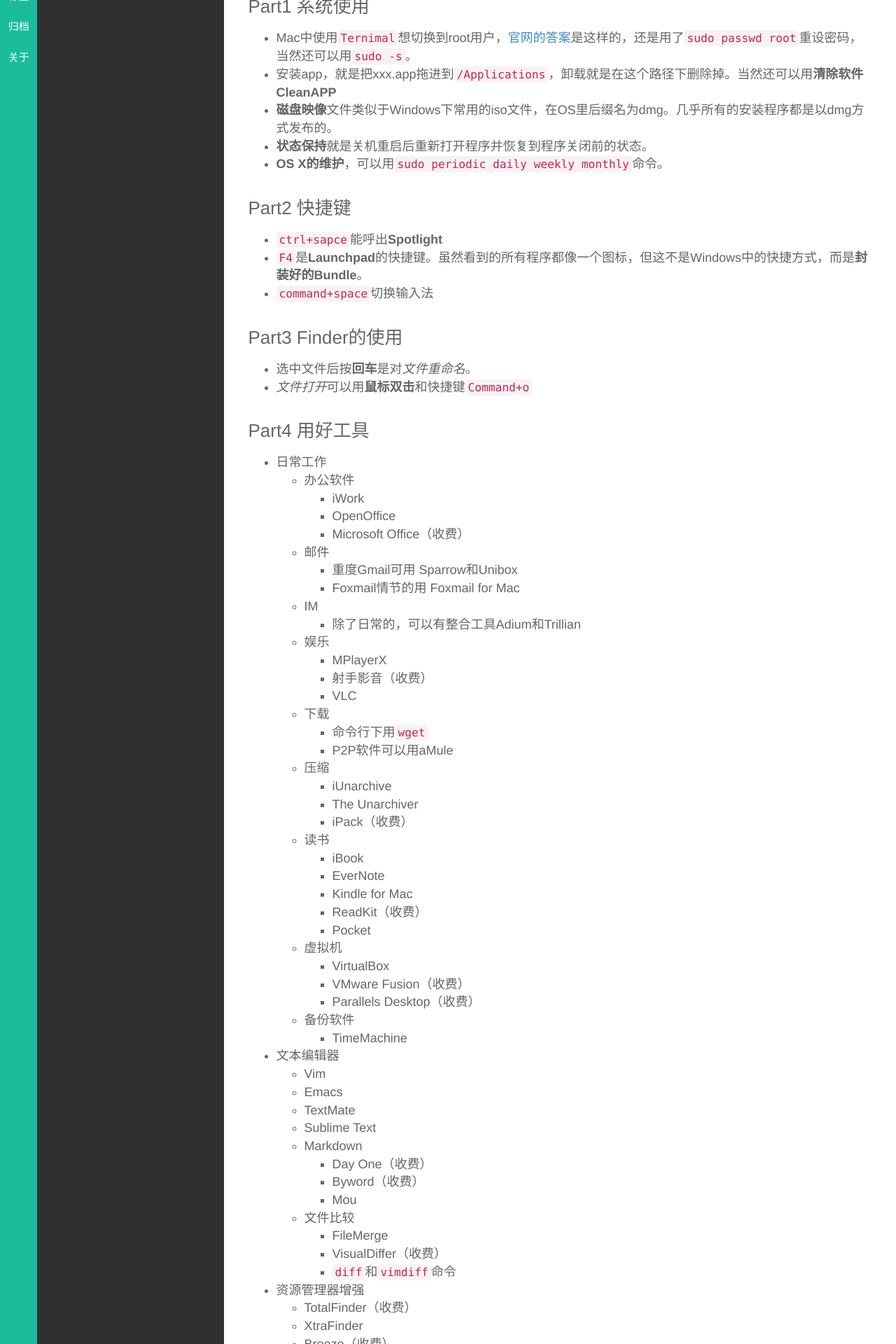
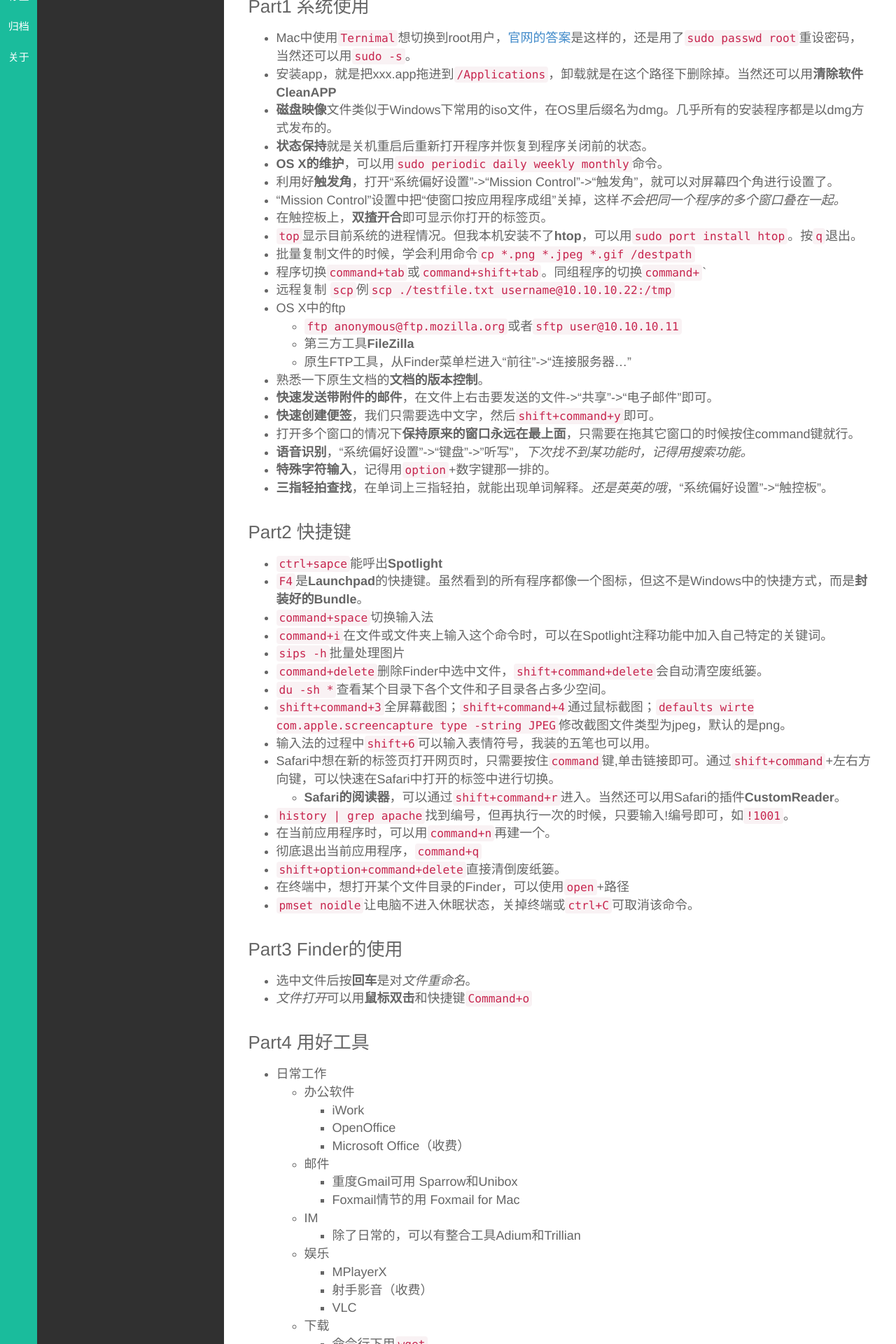
Before and after one commit to wolflion/blog, a Jekyll site: the page built from _posts/工具/2014-12-01-Use-Macbook.md, in a window 1280 px wide. Shown: the part 389-2309 px from the top of the page at 70% size. Built offline with Jekyll 4.4.1, drawn with Linux system fonts in a browser that asks for light colours; some of the changed text lies outside the part shown.

Commit message:
20170714UpdatedLabA308
20170714UpdatedLabA308

```diff
--- a/_posts/工具/2014-12-01-Use-Macbook.md
+++ b/_posts/工具/2014-12-01-Use-Macbook.md
@@ -17,11 +17,43 @@
 + **磁盘映像**文件类似于Windows下常用的iso文件，在OS里后缀名为dmg。几乎所有的安装程序都是以dmg方式发布的。
 + **状态保持**就是关机重启后重新打开程序并恢复到程序关闭前的状态。
 + **OS X的维护**，可以用`sudo periodic daily weekly monthly`命令。
++ 利用好**触发角**，打开“系统偏好设置”->“Mission Control”->“触发角”，就可以对屏幕四个角进行设置了。
++ “Mission Control”设置中把“使窗口按应用程序成组”关掉，这样*不会把同一个程序的多个窗口叠在一起。*
++ 在触控板上，**双揸开合**即可显示你打开的标签页。
++ `top`显示目前系统的进程情况。但我本机安装不了**htop**，可以用`sudo port install htop`。按`q`退出。
++ 批量复制文件的时候，学会利用命令`cp *.png *.jpeg *.gif /destpath`
++ 程序切换`command+tab`或`command+shift+tab`。同组程序的切换`command+``
++ 远程复制 `scp`例`scp ./testfile.txt username@10.10.10.22:/tmp`
++ OS X中的ftp
+	+ `ftp anonymous@ftp.mozilla.org`或者`sftp user@10.10.10.11`
+	+ 第三方工具**FileZilla**
+	+ 原生FTP工具，从Finder菜单栏进入“前往”->“连接服务器...”
++ 熟悉一下原生文档的**文档的版本控制**。
++ **快速发送带附件的邮件**，在文件上右击要发送的文件->“共享”->“电子邮件”即可。
++ **快速创建便签**，我们只需要选中文字，然后`shift+command+y`即可。
++ 打开多个窗口的情况下**保持原来的窗口永远在最上面**，只需要在拖其它窗口的时候按住command键就行。
++ **语音识别**，“系统偏好设置”->“键盘”->"听写"，*下次找不到某功能时，记得用搜索功能。*
++ **特殊字符输入**，记得用`option`+数字键那一排的。
++ **三指轻拍查找**，在单词上三指轻拍，就能出现单词解释。*还是英英的哦*，“系统偏好设置”->“触控板”。
 
 ###  Part2 快捷键
 + `ctrl+sapce`能呼出**Spotlight**
 + `F4`是**Launchpad**的快捷键。虽然看到的所有程序都像一个图标，但这不是Windows中的快捷方式，而是**封装好的Bundle**。
 + `command+space`切换输入法
++ `command+i`在文件或文件夹上输入这个命令时，可以在Spotlight注释功能中加入自己特定的关键词。
++ `sips -h`批量处理图片
++ `command+delete`删除Finder中选中文件，`shift+command+delete`会自动清空废纸篓。
++ `du -sh *`查看某个目录下各个文件和子目录各占多少空间。
++ `shift+command+3`全屏幕截图；`shift+command+4`通过鼠标截图；`defaults wirte com.apple.screencapture type -string JPEG`修改截图文件类型为jpeg，默认的是png。
++ 输入法的过程中`shift+6`可以输入表情符号，我装的五笔也可以用。
++ Safari中想在新的标签页打开网页时，只需要按住`command`键,单击链接即可。通过`shift+command`+左右方向键，可以快速在Safari中打开的标签中进行切换。
+	+ **Safari的阅读器**，可以通过`shift+command+r`进入。当然还可以用Safari的插件**CustomReader**。
++ `history | grep apache`找到编号，但再执行一次的时候，只要输入!编号即可，如`!1001`。
++ 在当前应用程序时，可以用`command+n`再建一个。
++ 彻底退出当前应用程序，`command+q`
++ `shift+option+command+delete`直接清倒废纸篓。
++ 在终端中，想打开某个文件目录的Finder，可以使用`open`+路径
++ `pmset noidle`让电脑不进入休眠状态，关掉终端或`ctrl+C`可取消该命令。
 
 ###  Part3 Finder的使用
 + 选中文件后按**回车**是对*文件重命名*。
@@ -81,6 +113,11 @@
 	+ Window Tidy（收费）
 + 风扇控制
 	+ smcFanControl
++ 作者推荐的其它工具
+	+ Go2Shell
+	+ CatchMouse
+	+ F.lux调节屏幕色温
 
 ##  参考
 + 1、 [mac终端命令大全介绍](https://www.douban.com/note/75797151/)
++ 《MacTalk人生元编程》中的Mac Tips
```
